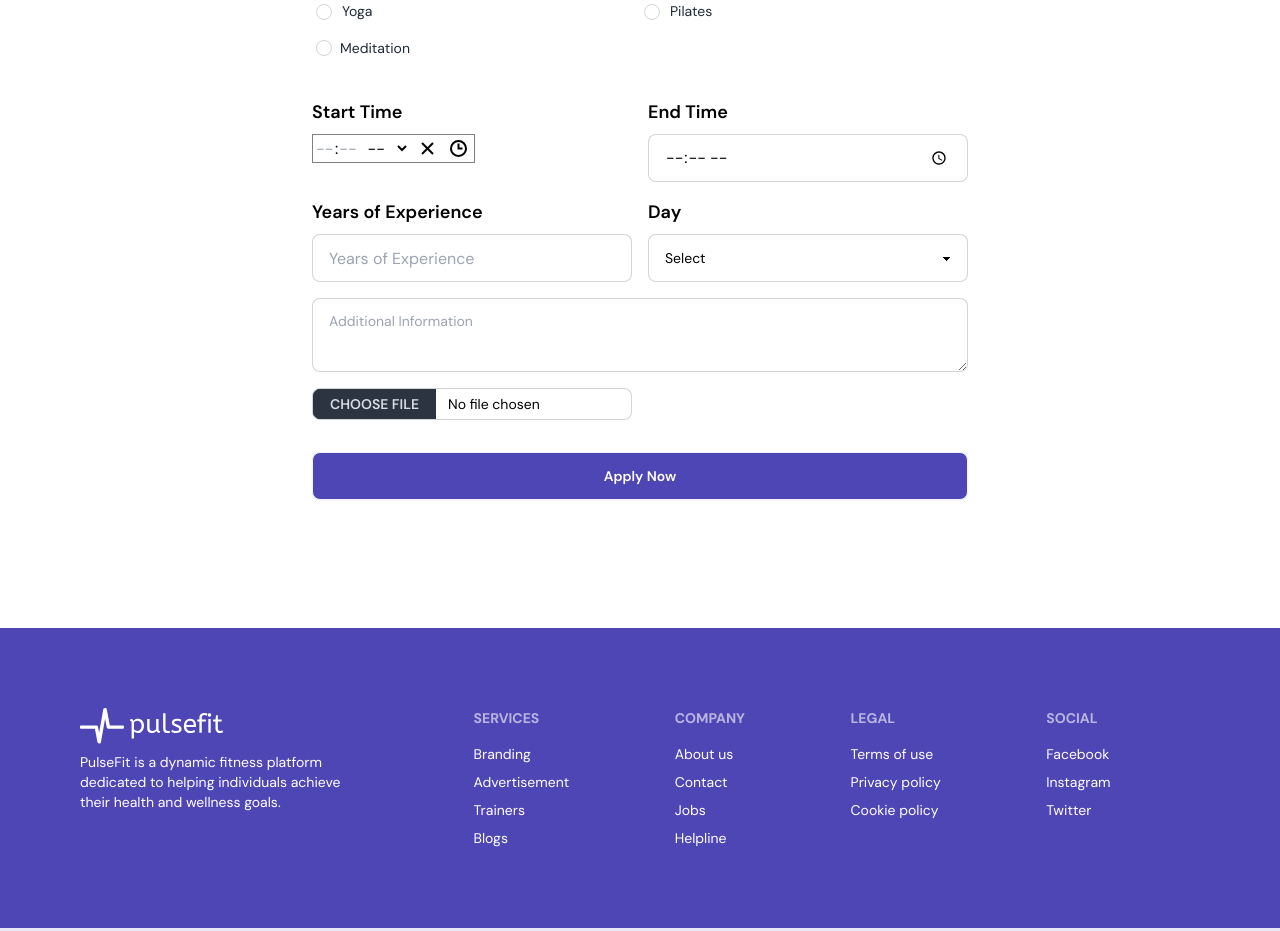
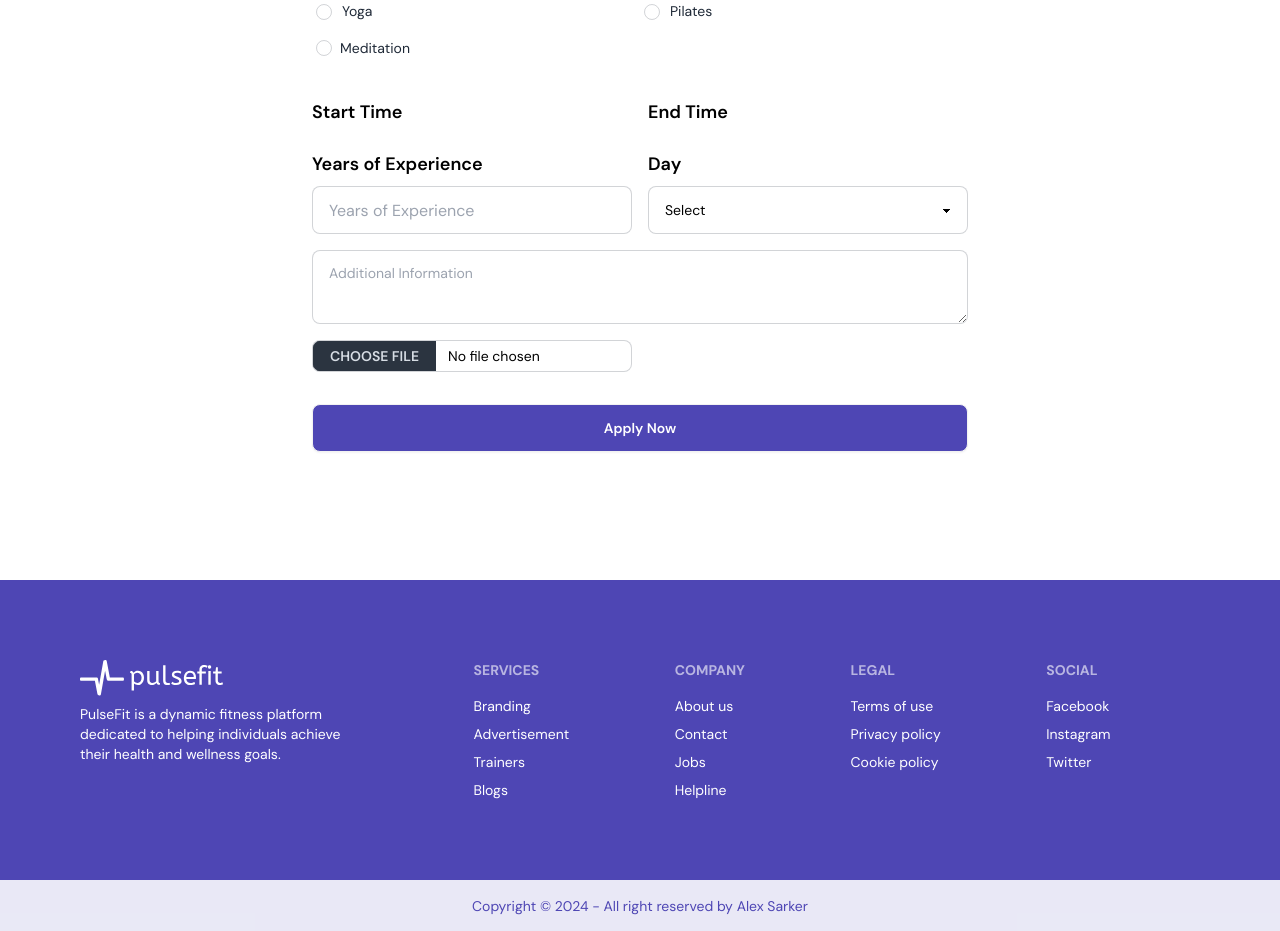
Before and after one commit to alexsarker/pulsefit-client, a React (Vite) app: page /applyTrainer in a window 1280 px wide. Shown: the part 1120-2051 px from the top of the page. Built offline with nearby package versions, Linux system fonts and the light colour scheme; no server answers.

Commit message:
time picker not working for 8 hours

```diff
--- a/package.json
+++ b/package.json
@@ -10,6 +10,7 @@
     "preview": "vite preview"
   },
   "dependencies": {
+    "@ashwinthomas/react-time-picker-dropdown": "^1.0.5",
     "@headlessui/react": "^2.0.4",
     "@heroicons/react": "^2.1.3",
     "@smastrom/react-rating": "^1.5.0",
@@ -28,7 +29,6 @@
     "react-icons": "^5.2.1",
     "react-parallax": "^3.5.1",
     "react-router-dom": "^6.23.1",
-    "react-time-picker": "^7.0.0",
     "sort-by": "^1.2.0",
     "swiper": "^11.1.4"
   },
--- a/src/components/ApplyTrainer/ApplyForm.jsx
+++ b/src/components/ApplyTrainer/ApplyForm.jsx
@@ -1,19 +1,9 @@
 import { useForm } from "react-hook-form";
 import { Toaster } from "react-hot-toast";
 import { Helmet } from "react-helmet-async";
-import { useState } from 'react';
-import TimePicker from 'react-time-picker';
-import 'react-time-picker/dist/TimePicker.css';
-// import 'react-clock/dist/Clock.css';
 
 const ApplyForm = () => {
-  const [value, onChange] = useState(null);
-
-  const {
-    register,
-    handleSubmit,
-    formState: { errors },
-  } = useForm();
+  const { register, handleSubmit } = useForm();
 
   const onSubmit = (data) => {
     const formData = {
@@ -59,7 +49,6 @@ const ApplyForm = () => {
               {...register("fullName")}
             />
           </div>
-
           <div className="form-control">
             <h2 className="text-lg font-semibold pb-2">Age</h2>
             <input
@@ -72,7 +61,6 @@ const ApplyForm = () => {
               {...register("age")}
             />
           </div>
-
           <div className="form-control col-span-2 my-4">
             <h2 className="text-lg font-semibold">Skills</h2>
             <div className="grid grid-cols-2">
@@ -136,20 +124,12 @@ const ApplyForm = () => {
 
           <div className="form-control">
             <h2 className="text-lg font-semibold pb-2">Start Time</h2>
-            <div className="relative">
-            <TimePicker onChange={onChange} value={value} />
-            </div>
+
           </div>
+
           <div className="form-control">
             <h2 className="text-lg font-semibold pb-2">End Time</h2>
-            <div className="relative">
-              <input
-                type="time"
-                className="input input-bordered w-full"
-                required
-                {...register("endTime")}
-              />
-            </div>
+
           </div>
 
           <div className="form-control">
```
Also changed, not shown: 1 other file (tests, documents, lock files or other folders).
